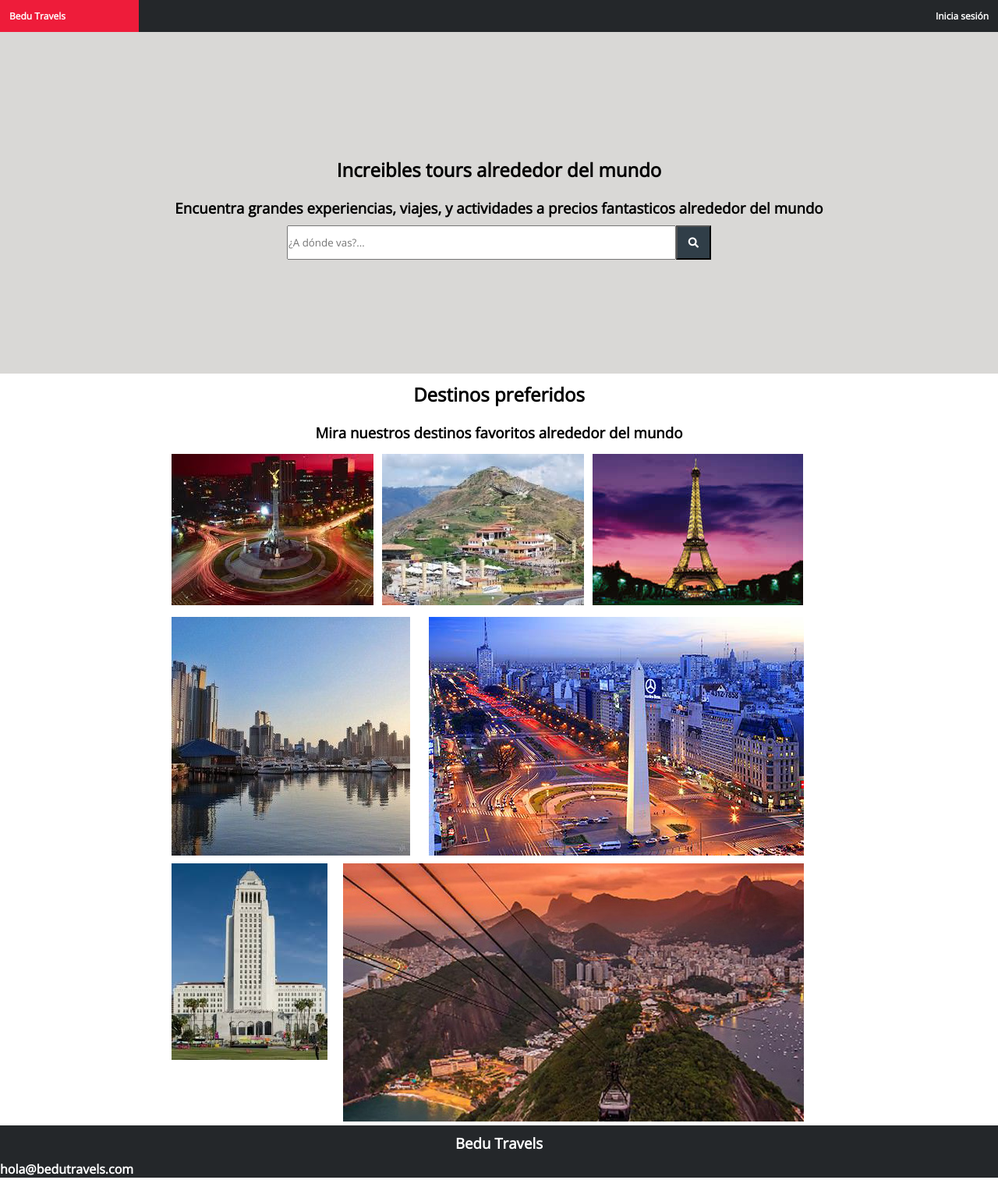
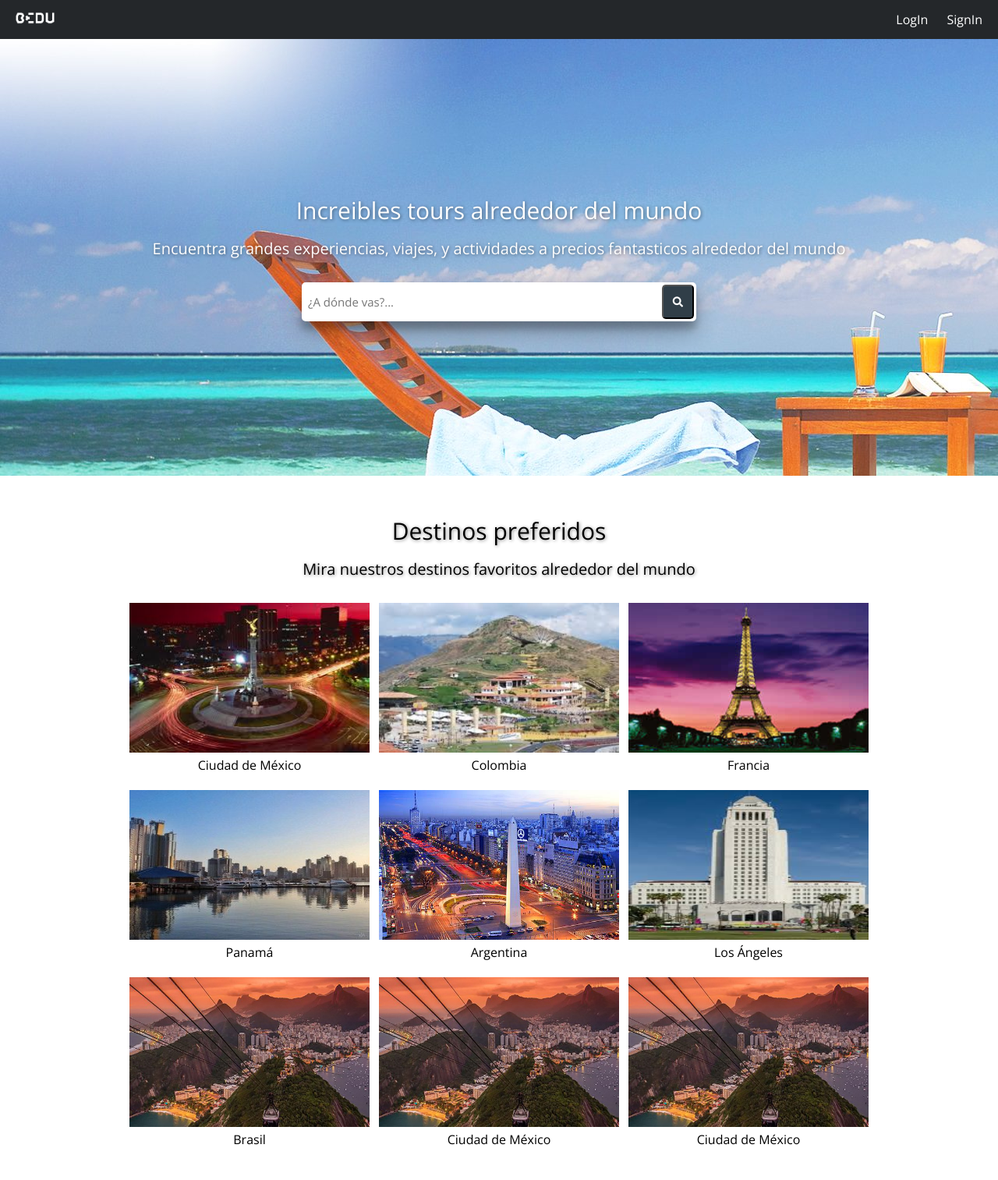
Before and after one commit to Bedu-Tech/BeduTravels-1, a plain HTML site: page Index.html in a window 1280 px wide. Shown: the top 1513 px of the page at 78% size. Drawn offline with nearby package versions, Linux system fonts and the light colour scheme.

Commit message:
code refactoring

```diff
--- a/Index.html
+++ b/Index.html
@@ -9,55 +9,107 @@
   </head>
   <body>
     <nav class="menu_main">
-        <a href="#">Bedu Travels</a>
-        <li href="#">
-          <p>Inicia sesión</p>
-          <ul class="sub_menu">
-            <li>Usuario</li>
-            <input class="user" type="text">
-            <li>Contraseña</li>
-            <input class="password" type="text">
-            <button class="login">Iniciar Sesión</button>
-            <li><a href="#">Registrate</a></li>
-          </ul>
-        </li>
+        <a href="#">
+          <img id="bedu-logo" src="assets/img/bedu_logo.png" alt="">
+        </a>
+        <div>
+          <a href="">LogIn</a>
+          <a href="">SignIn</a>
+        </div>
     </nav>
 
+    <section id="home-cover">
       <div>
-        <section class="container1">
-          <div class="jumbotron">
-            <h2>Increibles tours alrededor del mundo</h2>
-            <h3>Encuentra grandes experiencias, viajes, y actividades a precios fantasticos alrededor del mundo</h3>
+        <p class="margin-bottom-sm title-font text-shadow">Increibles tours alrededor del mundo</p>
+        <p class="margin-bottom-md subtitle-font text-shadow">
+          Encuentra grandes experiencias,
+          viajes, y actividades a precios fantasticos
+          alrededor del mundo
+        </p>
       </div>
       <div class="searchbar">
-                <input  size="60" type="text" class="searchbar" placeholder="¿A dónde vas?... "/>
-                <button class="search" type="button"><i class="fas fa-search"></i></button>
+        <input type="text" placeholder="¿A dónde vas?... "/>
+        <button class="search-button" type="button"><i class="fas fa-search"></i></button>
       </div>
     </section>
+
+<section class="text-center margin-top-lg">
+    <p class="margin-bottom-sm title-font text-shadow">Destinos preferidos</p>
+    <p class="margin-bottom-md subtitle-font text-shadow">Mira nuestros destinos favoritos alrededor del mundo</p>
+<div class="top-country-container">
+  <section class="top-country-gridarea">
+        <div class="">
+          <img src="./assets/img/cdmx.jpeg" alt="Tour CDMX">
+          <p>
+            Ciudad de México
+          </p>
         </div>
+        <div class="">
+          <img src="./assets/img/colombia.jpg" alt="Tour Colombia">
+          <p>
+            Colombia
+          </p>
         </div>
+        <div class="">
+          <img src="./assets/img/francia.jpg" alt="Tour Francia">
+          <p>
+            Francia
+          </p>
         </div>
-    <h2>Destinos preferidos</h2>
-    <h3>Mira nuestros destinos favoritos alrededor del mundo</h3>
-    <section class="destinations">
-      <div class="grid-container">
-        <div class=""><img class="gridmx" src="./assets/img/cdmx.jpeg" alt="Tour CDMX"></div>
-        <div class=""><img src="./assets/img/colombia.jpg" alt="Tour Colombia"></div>
-        <div class=""><img src="./assets/img/francia.jpg" alt="Tour Francia"></div>
+        <div>
+          <img src="./assets/img/panama.jpg" alt="Tour por Panama">
+          <p>
+            Panamá
+          </p>
         </div>
-      <div class="second-row">
-        <img src="./assets/img/panama.jpg" alt="Tour por Panama">
+        <div>
           <img src="./assets/img/argentina.jpg" alt="Tour por Argentina">
+          <p>
+            Argentina
+          </p>
         </div>
-      <div class="third-row">
+        <div>
           <img src="./assets/img/angeles.jpeg" alt="Tour por Los Angeles">
+          <p>
+            Los Ángeles
+          </p>
+        </div>
+        <div>
           <img src="./assets/img/brasil.jpg" alt="Tour por Brasil">
+          <p>
+            Brasil
+          </p>
+        </div>
+        <div>
+          <img src="./assets/img/brasil.jpg" alt="Tour por Brasil">
+          <p>
+            Ciudad de México
+          </p>
+        </div>
+        <div>
+          <img src="./assets/img/brasil.jpg" alt="Tour por Brasil">
+          <p>
+            Ciudad de México
+          </p>
+        </div>
+
+
+
+
+
+
+  </section>
 </div>
 </section>
-    <footer>
-            <div class="container">
-              <h3>Bedu Travels</h3>
-              <h4>hola@bedutravels.com</h4>
+    <footer class="margin-top-lg">
+      <ul>
+        <li>Bedu Travels</li>
+        <li>hola@bedutravels.com</li>
+      </ul>
+      <div class="social-media-container">
+        <img src="assets/img/facebook.svg" alt="">
+        <img src="assets/img/twitter.svg" alt="">
+        <img src="assets/img/instagram.svg" alt="">
       </div>
     </footer>
   </body>
--- a/assets/css/index.css
+++ b/assets/css/index.css
@@ -13,153 +13,154 @@ footer{
 }
 
 nav{
-  background: #24272a;
-  overflow: hidden;
+  background-color: #24272a;
+  height: 50px;
   width: 100%;
   display: flex;
   justify-content: space-between;
+  align-items: center;
 }
 
-h2{
-  text-align: center;
-  padding: 10px;
+nav > div > a{
+  color: #fff;
+  text-decoration: none;
+  padding-right: 20px;
 }
 
-h3{
-  text-align: center;
-  padding: 10px;
+textarea:focus, input:focus{
+    outline: none;
 }
 
-.jumbotron{
+footer{
+  height: 200px;
+  width: 100%;
+  background-color: #24272a;
   display: flex;
-  flex-wrap: nowrap;
-  justify-content: center;
-  flex-direction: column;
+    align-items: center;
 }
 
-.searchbar{
+#bedu-logo{
+  margin-left: 20px;
+  width: 50px;
+}
+
+#home-cover{
+  background-image: url("../img/img_cover_home.jpg");
+  height: 70vh;
+  width: 100vw;
   display: flex;
-  flex-wrap: wrap;
   justify-content: center;
   align-items: center;
-  height: 40px;
+  flex-direction: column;
+  text-align: center;
+  color: #fff;
 }
 
-.destinos{
+.social-media-container{
   display: flex;
-  justify-content: space-around;
-  flex-wrap: wrap;
-  margin-top: 15px;
+  justify-content: center;
+  width: 300px;
+}
+
+.social-media-container > img{
+  width: 30px;
+  padding: 0 10px 0 10px;
+}
+
+.text-shadow{
+  text-shadow: 1px 1px 4px rgba(0,0,0,0.45);
+}
+
+.title-font{
+  font-size: 30px;
+}
+
+.subtitle-font{
+  font-size: 20px;
+}
+
+.text-center{
+  text-align: center;
+}
+
+.margin-top-lg{
+  margin-top: 50px;
+}
+
+.margin-bottom-md{
   margin-bottom: 30px;
 }
 
-.container1 {
-  padding: 150px;
-  background: #d9d8d6;
+.margin-bottom-sm{
+  margin-bottom: 15px;
 }
 
 
-.menu_main{
-  list-style: none;
-  width: 100%;
-  justify-content: space-between;
+.searchbar{
+    background-color: #fff;
+    padding-left: 10px;
+    padding: 3px;
+    width: 500px;
+    display: flex;
+    justify-content: space-between;
+    align-items: center;
+    box-shadow: 0 14px 28px rgba(0,0,0,0.25), 0 10px 10px rgba(0,0,0,0.22);
+    border-radius: 5px;
 }
 
-.menu_main>a, .menu_main>li{
-  padding: 1em;
-  width: 12%;
-  float: left;
-  justify-content: space-around;
+.searchbar > input{
+    width: 100%;
+    padding: 0;
+    margin: 0;
+    font-size: 15px;
+    border: none;
+    padding-left: 5px;
 }
 
-.menu_main>a, .menu_main>li{
-  font-size: 12px;
-  font-weight: bold;
-  color: white;
-  text-decoration: none;
+.searchbar > form > input{
+  width: 100%;
+  padding: 0;
+  margin: 0;
+  font-size: 15px;
+  border: none;
+  padding-left: 5px;
 }
 
-.menu_main>li{
-  text-align: right;
+.top-country-gridarea{
+  display: grid;
+      grid-template-columns: 25vw 25vw 25vw;
+      grid-template-rows: auto auto auto;
+      justify-items: center;
 }
 
-.menu_main>a:hover, .menu_main>li:hover, .sub_menu>li>:hover{
-  background: #ee1c3a;
-  cursor: pointer;
+.top-country-container{
+  width: 100%;
+  display: flex;
+justify-content: center;
 }
 
-.menu_main>li>.sub_menu{
-  position:fixed;
-  background: #24272a;
-  width: auto;
-  list-style: none;
-  margin-top: 1em;
-  display: none;
-  align-items: stretch;
-  text-align: left;
-}
-
-.menu_main>li:hover>.sub_menu{
-  display: block;
-  flex-direction: column;
-}
-
-.sub_menu>li{
-  padding: 1em;
-}
-
-.sub_menu>li>a{
-  text-decoration: none;
-  font-size: 12px;
-  font-weight: bold;
-  color: white;
+.top-country-gridarea > div{
+  width: 24vw;
+  height: 30vh;
 
 }
 
-.user{
-  margin-left: 5px;
-  margin-right: 25px;
+.top-country-gridarea > div > img{
+  width: 100%;
+  height: 80%;
 }
 
-.password{
-  margin-left: 5px;
-  margin-right: 25px;
-}
 
-.login{
-  margin-top: 15px;
-  margin-left: 5px;
-  margin-right: 5px;
-}
 
-.search{
+.search-button{
   height: 44px;
   width: 45px;
   color: white;
   background-color: #303e48;
   margin: 0px;
+  border-radius: 5px;
 }
 
-.grid-container {
-  display: grid;
-  grid-gap: 10px 20px;
-  grid-template-columns: 250px 250px 300px;
-  padding: 5px;
-  justify-content: center;
+.text-style-none{
+  text-decoration: none;
 }
-
-.second-row{
-  display: grid;
-  grid-gap: 10px 20px;
-  grid-template-columns: 310px 510px;
-  padding: 5px;
-  justify-content: center;
-}
-
-.third-row{
-    display: grid;
-    grid-gap: 10px 20px;
-    grid-template-columns: 200px 620px;
-    padding: 5px;
-    justify-content: center;
-  }
```
Also changed, not shown: assets/css/forms.css (added, +26 -0 lines), login.html (added, +31 -0 lines), register.html (added, +33 -0 lines), assets/img/bedu_logo.png (added), assets/img/facebook.svg (added), assets/img/img_cover_home.jpg (added), assets/img/instagram.svg (added), assets/img/twitter.svg (added), 3 other files. Lines whose indentation alone changed are shown as unchanged.
